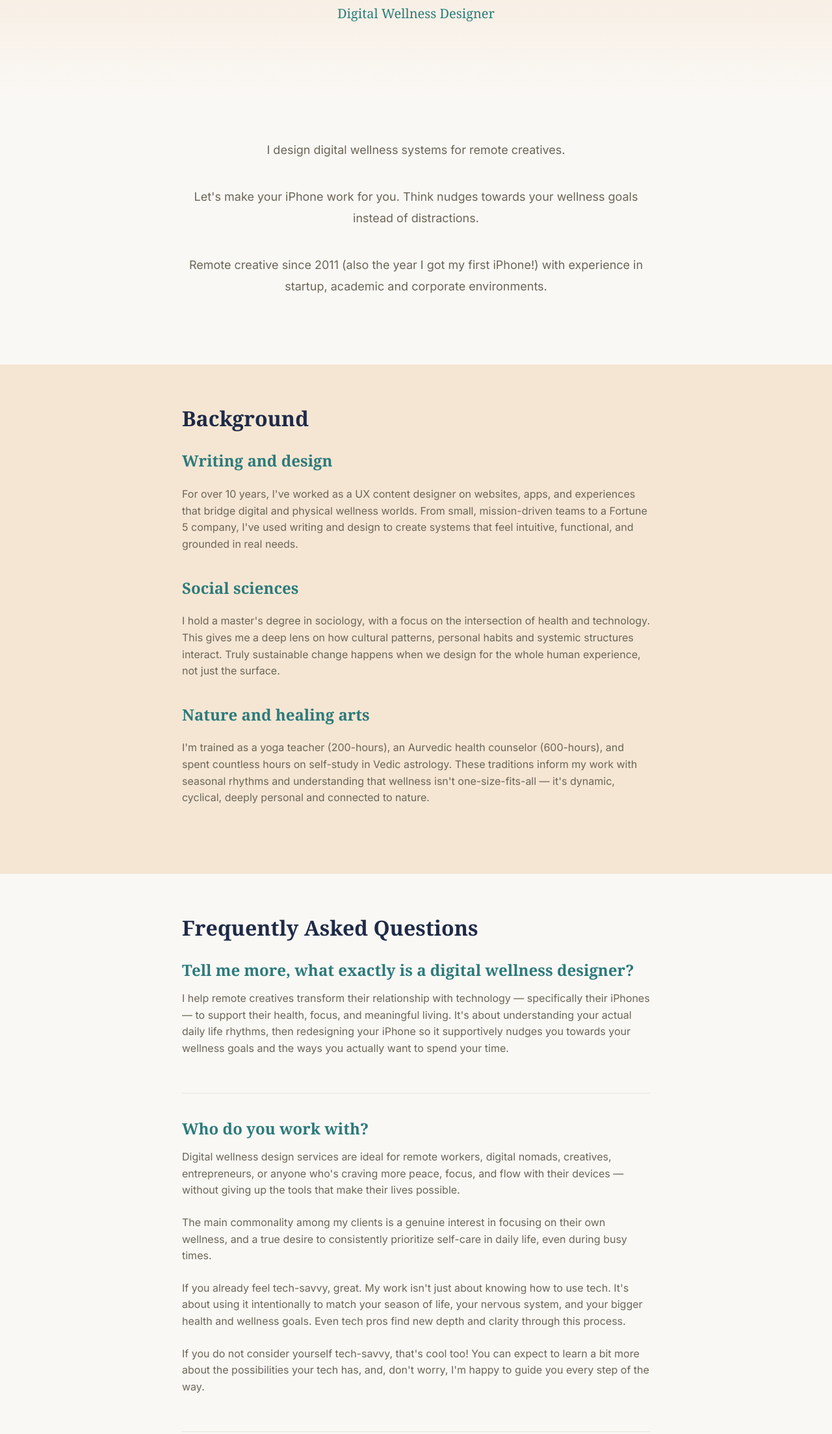
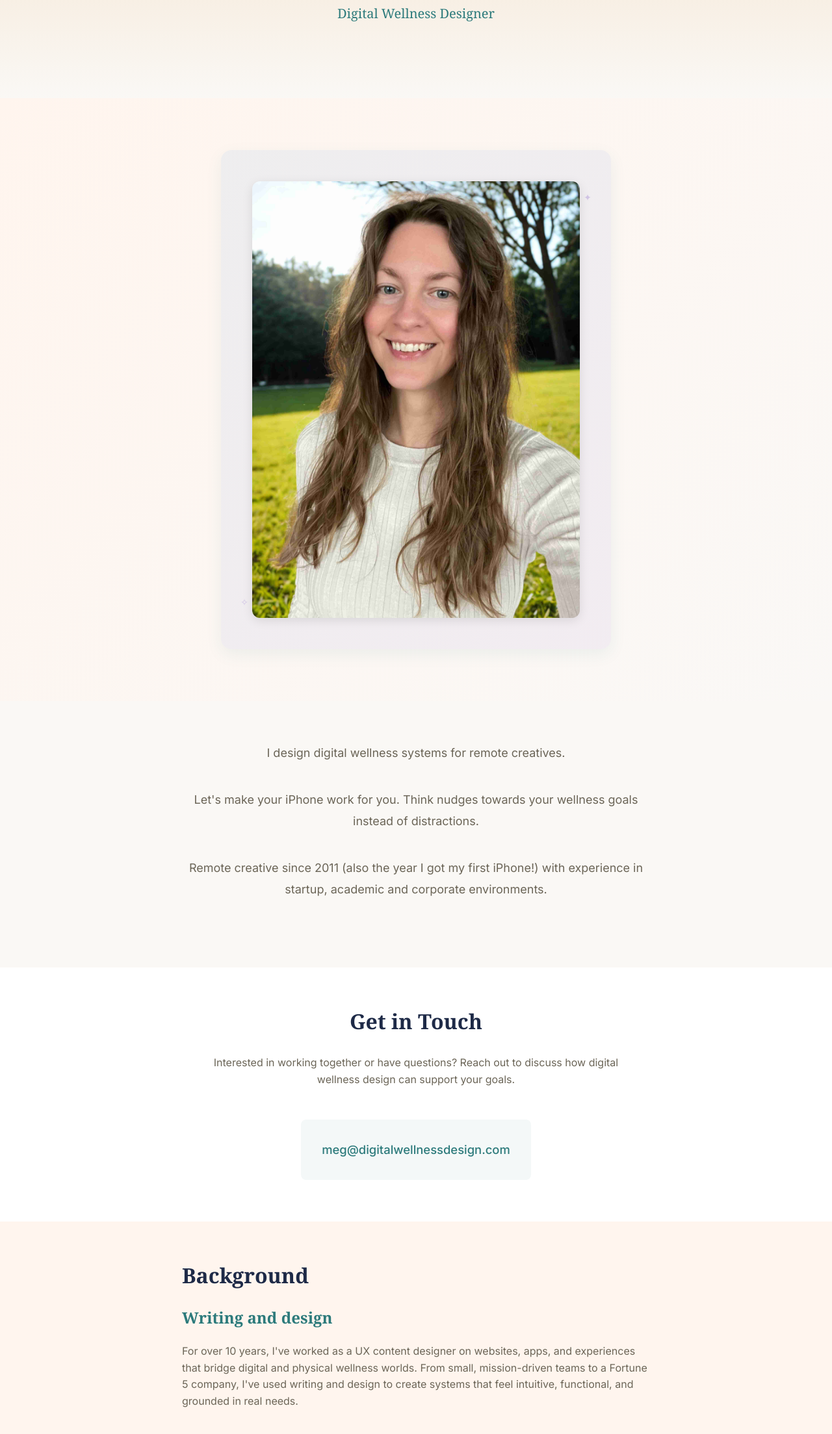
Before and after one commit to digitalwellnessdesign/io, a website: page about.html in a window 1280 px wide. Shown: the part 238-2445 px from the top of the page at 65% size. Drawn offline with Linux system fonts and the light colour scheme; a web font is replaced by a local one.

Commit message:
Updated sunset-sunrise-sync.html

```diff
--- a/about.html
+++ b/about.html
@@ -22,6 +22,104 @@
 
   <!-- Styles -->
   <link rel="stylesheet" href="/styles/global.css">
+  <style>
+    /* Brand colors */
+    :root {
+      --deep-green: #2c7a7b;
+      --navy-blue: #1e2a47;
+      --warm-cream: #fff5ee;
+      --silver-grey: #e6e6e6;
+      --pink: #da72a3;
+      --light-blue: #7db4e8;
+      --soft-purple: #b39ddb;
+    }
+
+    /* Portrait section styling */
+    .portrait-section {
+      position: relative;
+      padding: var(--space-8) 0;
+      background: linear-gradient(135deg, var(--warm-cream) 0%, #faf8f6 100%);
+    }
+
+    .portrait-container {
+      max-width: 600px;
+      margin: 0 auto;
+      position: relative;
+    }
+
+    .portrait-background {
+      position: relative;
+      background: linear-gradient(135deg, rgba(125, 180, 232, 0.12), rgba(179, 157, 219, 0.12));
+      border-radius: 16px;
+      padding: var(--space-6);
+      box-shadow: 0 8px 24px rgba(44, 122, 123, 0.08);
+    }
+
+    .portrait-image {
+      width: 100%;
+      height: auto;
+      border-radius: 12px;
+      display: block;
+      box-shadow: 0 4px 16px rgba(0, 0, 0, 0.1);
+    }
+
+    .portrait-sparkle {
+      position: absolute;
+      color: var(--soft-purple);
+      opacity: 0.5;
+      font-size: 0.9rem;
+    }
+
+    .portrait-sparkle.top-right {
+      top: 8%;
+      right: 5%;
+    }
+
+    .portrait-sparkle.bottom-left {
+      bottom: 8%;
+      left: 5%;
+    }
+
+    /* Contact section styling */
+    .contact-section {
+      background: white;
+      padding: var(--space-7) 0;
+      text-align: center;
+    }
+
+    .contact-email {
+      display: inline-block;
+      font-size: 1.15rem;
+      color: var(--deep-green);
+      font-weight: 500;
+      padding: var(--space-4);
+      background: rgba(44, 122, 123, 0.05);
+      border-radius: 8px;
+      margin-top: var(--space-3);
+      text-decoration: none;
+      transition: all 0.3s ease;
+    }
+
+    .contact-email:hover {
+      background: rgba(44, 122, 123, 0.1);
+      transform: translateY(-2px);
+    }
+
+    /* Section styling with brand colors */
+    .brand-bg-cream {
+      background: var(--warm-cream);
+    }
+
+    @media (max-width: 768px) {
+      .portrait-container {
+        max-width: 90%;
+      }
+
+      .portrait-background {
+        padding: var(--space-4);
+      }
+    }
+  </style>
 </head>
 <body>
   <!-- Header Navigation -->
@@ -31,9 +129,8 @@
       <div class="main-nav">
         <ul>
           <li><a href="/about.html">About</a></li>
-          <li><a href="/services.html">Work with Me</a></li>
+          <li><a href="/services.html">Work with Me 1:1</a></li>
           <li><a href="/practitioners.html">Business Services</a></li>
-          <li><a href="/contact.html">Contact</a></li>
         </ul>
       </div>
     </nav>
@@ -47,6 +144,17 @@
     </div>
   </section>
 
+  <!-- Portrait Section -->
+  <section class="portrait-section">
+    <div class="portrait-container">
+      <div class="portrait-background">
+        <span class="portrait-sparkle top-right">✦</span>
+        <img src="/assets/meg-portrait.jpg" alt="Meg Feil, Digital Wellness Designer" class="portrait-image">
+        <span class="portrait-sparkle bottom-left">✧</span>
+      </div>
+    </div>
+  </section>
+
   <!-- Intro Section -->
   <section>
     <div class="container content-section">
@@ -56,8 +164,17 @@
     </div>
   </section>
 
+  <!-- Contact Section -->
+  <section id="contact" class="contact-section">
+    <div class="container content-section" style="max-width: 700px; margin: 0 auto;">
+      <h2>Get in Touch</h2>
+      <p>Interested in working together or have questions? Reach out to discuss how digital wellness design can support your goals.</p>
+      <a href="mailto:meg@digitalwellnessdesign.com" class="contact-email">meg@digitalwellnessdesign.com</a>
+    </div>
+  </section>
+
   <!-- Background Section -->
-  <section style="background-color: var(--color-sunlight);">
+  <section class="brand-bg-cream">
     <div class="container content-section">
       <h2>Background</h2>
 
@@ -124,9 +241,8 @@
 
       <div class="footer-links">
         <a href="/about.html">About</a>
-        <a href="/services.html">Work with Me</a>
+        <a href="/services.html">Work with Me 1:1</a>
         <a href="/practitioners.html">Business Services</a>
-        <a href="/contact.html">Contact</a>
         <a href="/privacy.html">Privacy</a>
         <a href="/terms.html">Terms</a>
       </div>
```
Also changed, not shown: index.html (+3 -5 lines), iphone-ritual-reset.html (+2 -4 lines), iphone-sanctuary-session.html (+2 -4 lines), iphone-seasonal-syncs.html (+2 -4 lines), practitioners.html (+58 -7 lines), privacy.html (+2 -4 lines), services.html (+2 -4 lines), sunset-sunrise-sync.html (+2 -4 lines), terms.html (+2 -4 lines).
